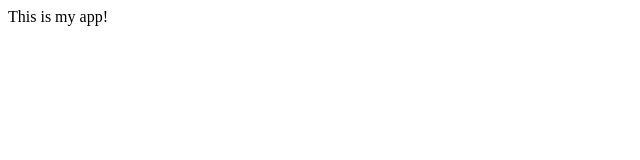
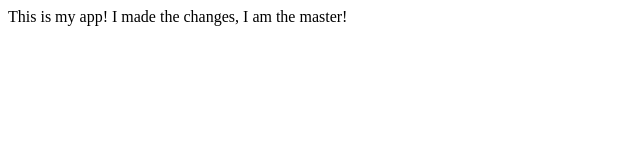
Before and after one commit to cinzia22/THU-excursion-, a plain HTML site: page index.html in a window 1280 px wide. Shown: the whole page, without its empty margins (0-640 px from the left). Drawn offline with Linux system fonts and the light colour scheme.

Commit message:
second change made

```diff
--- a/index.html
+++ b/index.html
@@ -4,5 +4,6 @@
     </head>
     <body>
          This is my app!
+         I made  the changes, I am the master!
     </body>
 </html>
```
